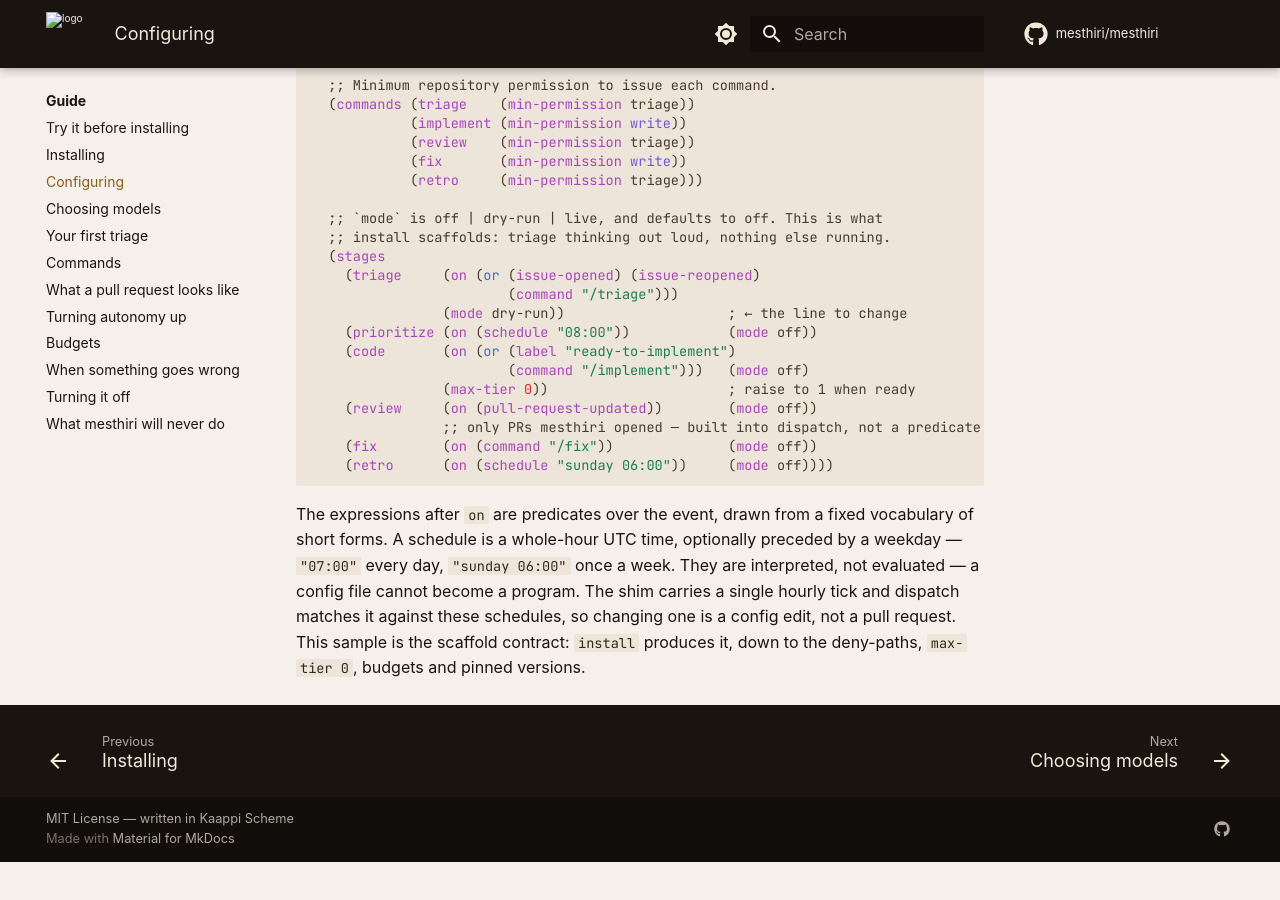
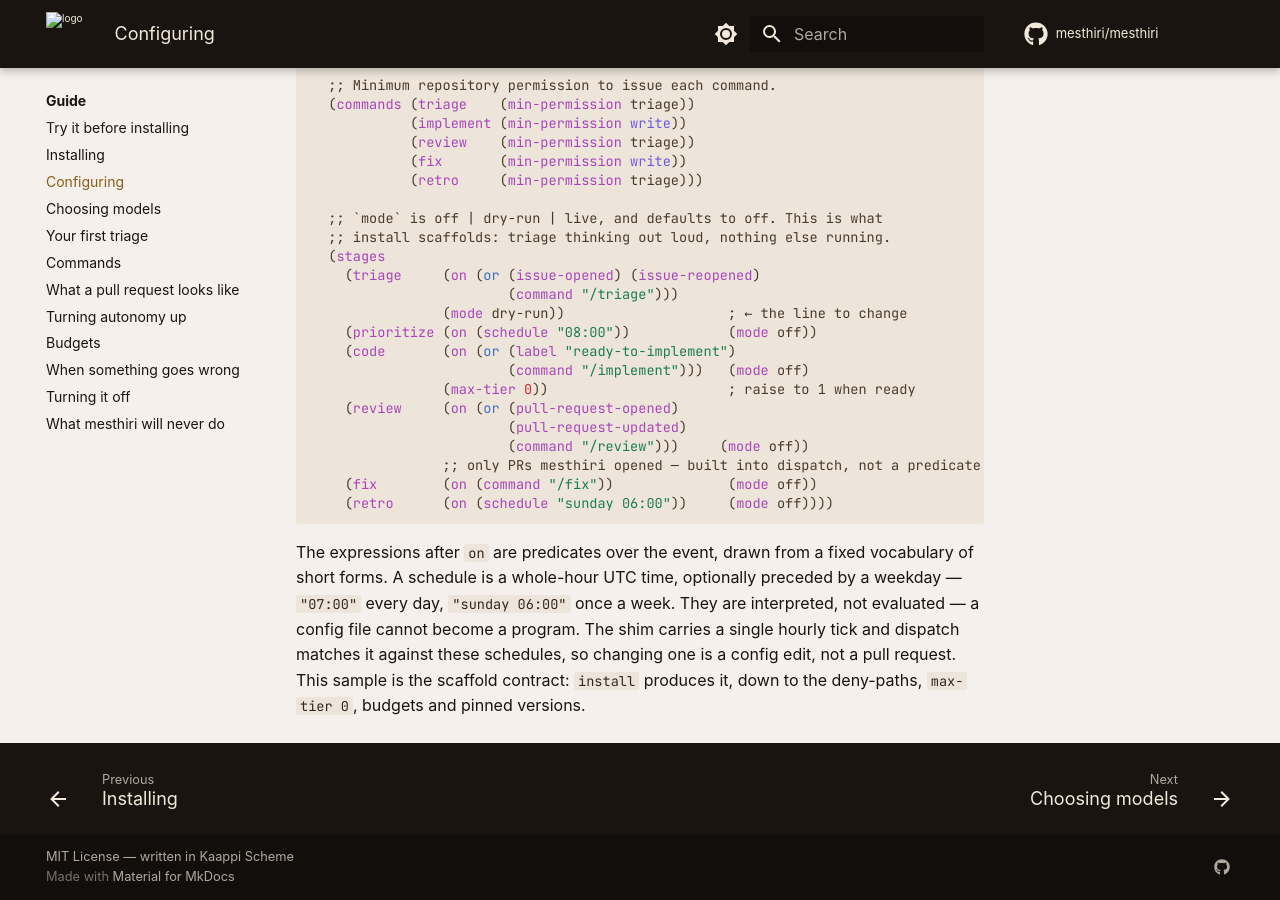
Before and after one commit to mesthiri/mesthiri, an MkDocs documentation site: the page built from docs/guide/configuring.md, in a window 1280 px wide and 900 px high, scrolled down 955 px. Built offline with MkDocs 1.6.1 and Material for MkDocs 9.7.7, drawn with Linux system fonts in a browser that asks for light colours; some web fonts are replaced; comment, search, counter and statistics services are not loaded; before the commit the page ends 1817 px from its top, so only the background shows below that.

Commit message:
Make the scaffolded review stage fire on newly opened pull requests
`(review (on (pull-request-updated)))` — which is what `mesthiri install`
scaffolds and what the guide shows — matches only the `synchronize` action,
a push to an existing branch. It never fires when a pull request is OPENED,
which is the moment a reviewer is most wanted. Every adopter who turned
review on would have got a reviewer that ignored new pull requests and woke
up only on the second push.

The name is why nobody noticed: "pull-request-updated" reads as "changed in
any way, opening included". It is not, and `pull-request-opened` sits right
next to it in the vocabulary.

Found by running the ladder end to end on the sandbox rather than by
reading: code opened a pull request, the live review stage logged
`outcome=no-match reason=no stage trigger matched this event`, and review
had to be asked for by hand. Both earlier reviews had been explicit
`/review` commands, so the trigger had never actually been exercised.

The scaffold and the guide now say
`(or (pull-request-opened) (pull-request-updated) (command "/review"))`,
and `tests/test-install.scm` asserts the scaffolded trigger matches an
opened pull request — checked by reverting the scaffold, which makes it
fail.

Co-Authored-By: Claude Opus 5 <noreply@anthropic.com>
Signed-off-by: Baiju Muthukadan <baiju.m.mail@gmail.com>

```diff
--- a/docs/guide/configuring.md
+++ b/docs/guide/configuring.md
@@ -58,7 +58,9 @@ code and a fork carries a copy. It is s-expressions, read as data.
     (code       (on (or (label "ready-to-implement")
                         (command "/implement")))   (mode off)
                 (max-tier 0))                      ; raise to 1 when ready
-    (review     (on (pull-request-updated))        (mode off))
+    (review     (on (or (pull-request-opened)
+                        (pull-request-updated)
+                        (command "/review")))     (mode off))
                 ;; only PRs mesthiri opened — built into dispatch, not a predicate
     (fix        (on (command "/fix"))              (mode off))
     (retro      (on (schedule "sunday 06:00"))     (mode off))))
```
Also changed, not shown: 2 other files.
